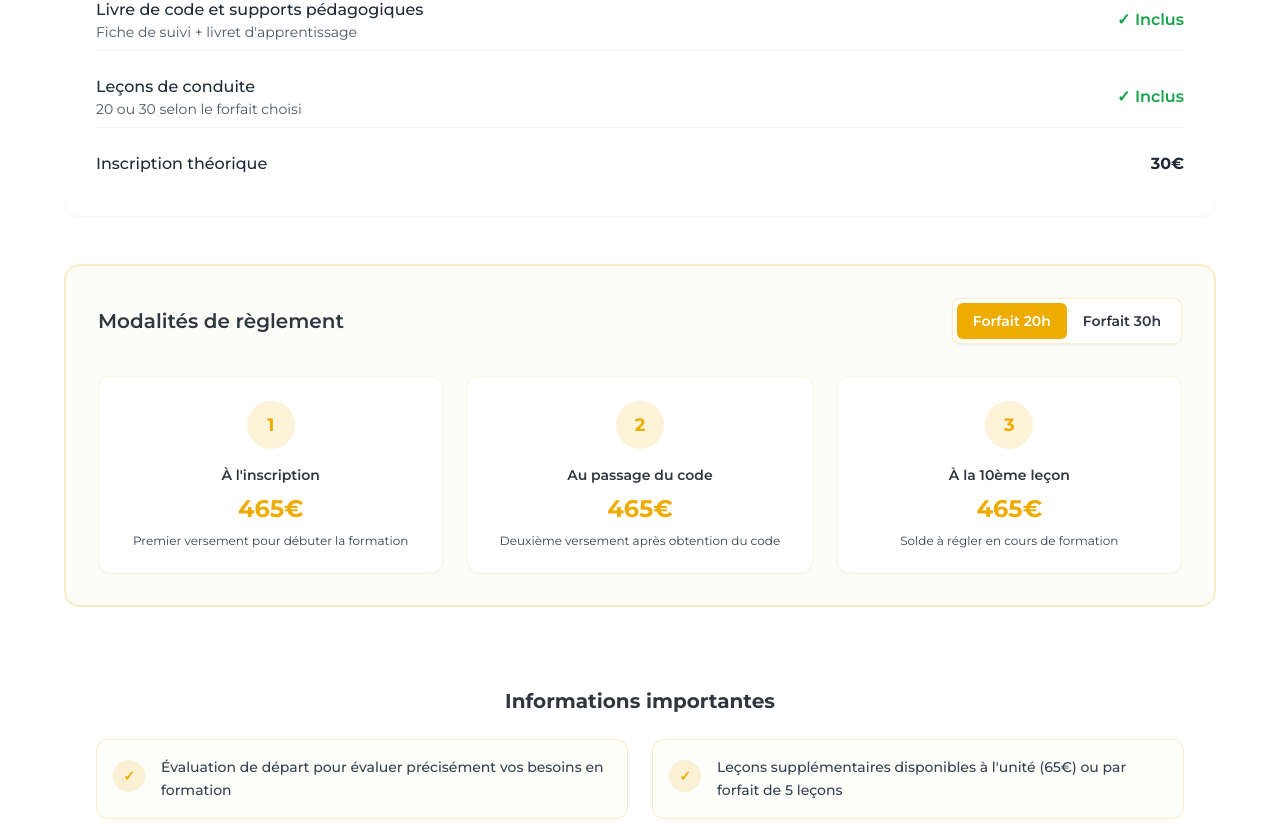
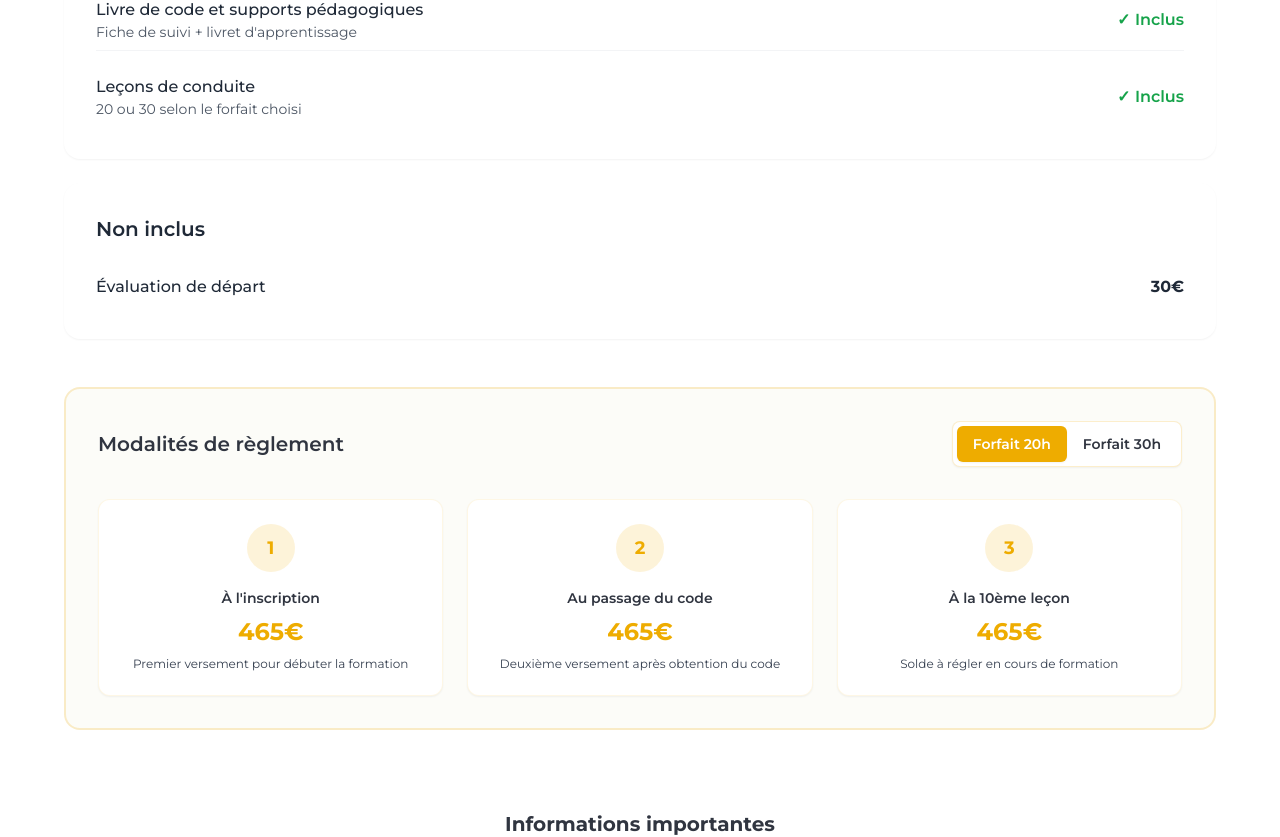
Before and after one commit to celianlb/accespermis77, a Next.js app: page /permis-auto/permis-b in a window 1280 px wide. Shown: the part 3524-4361 px from the top of the page. Built offline with nearby package versions, Linux system fonts and the light colour scheme.

Commit message:
Ajout de l'évaluation de départ avec des prix mis à jour pour plusieurs permis et ajustement des formules de permis dans le formulaire de contact.

```diff
--- a/src/app/permis-acceleres/permis-b/page.tsx
+++ b/src/app/permis-acceleres/permis-b/page.tsx
@@ -58,7 +58,7 @@ export default function PermisBAccelere() {
     {
       title: "Planning dédié",
       description:
-        "Créneaux réservés et flexibilité horaire pour une progression optimale et rapide",
+        "Créneaux réservés et flexibilité horaire pour une progression optimale et rapide, dimanche et jours fériés possible",
       icon: <FaClock />,
     },
     {
@@ -133,7 +133,7 @@ export default function PermisBAccelere() {
       description: "Remboursement si dépassement",
     },
     {
-      label: "Inscription théorique",
+      label: "Évaluation de départ",
       price: "30€",
     },
   ];
@@ -175,7 +175,7 @@ export default function PermisBAccelere() {
     "Garantie 60 jours maximum (examen compris) sinon remboursement de la différence",
     "Formation intensive avec créneaux prioritaires et planning dédié",
     "Évaluation de départ pour évaluer précisément vos besoins",
-    "Leçons supplémentaires disponibles à l'unité (65€) ou par forfait de 5 leçons",
+    "Leçons supplémentaires disponibles à l'unité (90€)",
     "Taux de réussite exceptionnel de 88% au premier passage en formation accélérée",
     "Moniteurs spécialisés en formation intensive pour une progression optimale",
   ];
--- a/src/app/permis-acceleres/permis-bea/page.tsx
+++ b/src/app/permis-acceleres/permis-bea/page.tsx
@@ -57,7 +57,7 @@ export default function PermisBEAAccelere() {
     {
       title: "Planning dédié",
       description:
-        "Créneaux réservés et flexibilité horaire pour une progression optimale et rapide",
+        "Créneaux réservés et flexibilité horaire pour une progression optimale et rapide, dimanche et jours fériés possible",
       icon: <FaClock />,
     },
     {
@@ -70,33 +70,19 @@ export default function PermisBEAAccelere() {
 
   const packages = [
     {
-      name: "Forfait Accéléré BEA 20h",
-      price: "1846€",
-      duration: "Code + 20 leçons",
+      name: "Forfait Accéléré BEA 13h",
+      price: "1500€",
+      duration: "Code + 13 leçons",
       features: [
         "Démarches administratives incluses",
         "Code en salle illimité 6 mois",
         "Fournitures pédagogiques complètes",
-        "20 leçons de conduite automatique",
+        "13 leçons de conduite automatique",
         "Présentation à l'examen",
         "Garantie 60 jours maximum",
       ],
       highlighted: true,
-      badge: "Le plus populaire",
-    },
-    {
-      name: "Forfait Accéléré BEA 30h",
-      price: "2376€",
-      duration: "Code + 30 leçons",
-      features: [
-        "Démarches administratives incluses",
-        "Code en salle illimité 6 mois",
-        "Fournitures pédagogiques complètes",
-        "30 leçons de conduite automatique",
-        "Présentation à l'examen",
-        "Suivi renforcé personnalisé",
-        "Garantie 60 jours maximum",
-      ],
+      badge: "Formule unique",
     },
   ];
 
@@ -119,7 +105,7 @@ export default function PermisBEAAccelere() {
     {
       label: "Leçons de conduite automatique",
       included: true,
-      description: "20 ou 30 selon le forfait choisi",
+      description: "13 leçons de formation initiale",
     },
     {
       label: "Présentation à l'examen",
@@ -132,38 +118,23 @@ export default function PermisBEAAccelere() {
       description: "Remboursement si dépassement",
     },
     {
-      label: "Inscription théorique",
-      price: "30€",
+      label: "Évaluation de départ",
+      price: "35€",
     },
   ];
 
   const paymentOptions = [
     {
-      hours: "Forfait Accéléré BEA 20h",
+      hours: "Forfait Accéléré BEA 13h",
       schedule: [
         {
           step: "À l'inscription",
-          amount: "900€",
+          amount: "750€",
           description: "Premier versement pour débuter la formation",
         },
         {
-          step: "À la 10ème leçon",
-          amount: "946€",
-          description: "Solde à régler en cours de formation",
-        },
-      ]
-    },
-    {
-      hours: "Forfait Accéléré BEA 30h",
-      schedule: [
-        {
-          step: "À l'inscription",
-          amount: "1188€",
-          description: "Premier versement pour débuter la formation",
-        },
-        {
-          step: "À la 15ème leçon",
-          amount: "1188€",
+          step: "À la 6ème leçon",
+          amount: "750€",
           description: "Solde à régler en cours de formation",
         },
       ]
@@ -174,7 +145,7 @@ export default function PermisBEAAccelere() {
     "Garantie 60 jours maximum (examen compris) sinon remboursement de la différence",
     "Formation intensive automatique avec créneaux prioritaires et planning dédié",
     "Évaluation de départ pour évaluer précisément vos besoins",
-    "Leçons supplémentaires disponibles à l'unité (70€) ou par forfait de 5 leçons",
+    "Leçons supplémentaires disponibles à l'unité (95€)",
     "Taux de réussite exceptionnel de 88% au premier passage en formation accélérée",
     "Véhicules automatiques récents équipés de technologies de sécurité"
   ];
@@ -188,14 +159,9 @@ export default function PermisBEAAccelere() {
         icon={<FaCar />}
         pricing={[
           {
-            title: "Forfait Accéléré BEA 20h",
-            price: 1846,
-            hours: "Code + 20 leçons"
-          },
-          {
-            title: "Forfait Accéléré BEA 30h",
-            price: 2376,
-            hours: "Code + 30 leçons"
+            title: "Forfait Accéléré BEA 13h",
+            price: 1500,
+            hours: "Code + 13 leçons"
           }
         ]}
         conditions={conditions}
--- a/src/app/permis-auto/conduite-accompagnee-automatique/page.tsx
+++ b/src/app/permis-auto/conduite-accompagnee-automatique/page.tsx
@@ -133,6 +133,10 @@ export default function ConduiteAccompagneeAutomatique() {
       included: true,
       description: "RDV à 1500km et 2500km (2h chacun)",
     },
+    {
+      label: "Évaluation de départ",
+      price: "35€",
+    },
   ];
 
   const paymentOptions = [
@@ -150,12 +154,12 @@ export default function ConduiteAccompagneeAutomatique() {
           description: "Deuxième versement après obtention du code",
         },
         {
-          step: "À la 10ème leçon",
+          step: "À la 1ère leçon",
           amount: "375€",
           description: "Troisième versement en cours de formation",
         },
         {
-          step: "À la 18ème leçon",
+          step: "À la 6ème leçon",
           amount: "375€",
           description: "Solde à régler en fin de formation",
         },
@@ -175,12 +179,12 @@ export default function ConduiteAccompagneeAutomatique() {
           description: "Deuxième versement après obtention du code",
         },
         {
-          step: "À la 10ème leçon",
+          step: "À la 1ère leçon",
           amount: "450€",
           description: "Troisième versement en cours de formation",
         },
         {
-          step: "À la 15ème leçon",
+          step: "À la 6ème leçon",
           amount: "450€",
           description: "Solde à régler en cours de formation",
         },
--- a/src/app/permis-auto/conduite-accompagnee-manuelle/page.tsx
+++ b/src/app/permis-auto/conduite-accompagnee-manuelle/page.tsx
@@ -118,6 +118,10 @@ export default function ConduiteAccompagneeManuelle() {
       included: true,
       description: "RDV à 1500km et 2500km (2h chacun)",
     },
+    {
+      label: "Évaluation de départ",
+      price: "30€",
+    },
   ];
 
   const paymentOptions = [
--- a/src/app/permis-auto/permis-b/page.tsx
+++ b/src/app/permis-auto/permis-b/page.tsx
@@ -121,7 +121,7 @@ export default function PermisB() {
       description: "20 ou 30 selon le forfait choisi",
     },
     {
-      label: "Inscription théorique",
+      label: "Évaluation de départ",
       price: "30€",
     },
   ];
@@ -176,7 +176,7 @@ export default function PermisB() {
 
   const additionalInfo = [
     "Évaluation de départ pour évaluer précisément vos besoins en formation",
-    "Leçons supplémentaires disponibles à l'unité (65€) ou par forfait de 5 leçons",
+    "Leçons supplémentaires disponibles à l'unité (65€)",
     "Taux de réussite exceptionnel de 82% au premier passage de l'examen",
     "Formation adaptée à votre rythme avec un suivi personnalisé constant",
     "Véhicules école récents équipés de double commande et technologies de sécurité",
--- a/src/app/permis-auto/permis-bea/page.tsx
+++ b/src/app/permis-auto/permis-bea/page.tsx
@@ -121,8 +121,8 @@ export default function PermisBEA() {
       description: "13 ou 20 selon le forfait choisi",
     },
     {
-      label: "Inscription théorique",
-      price: "30€",
+      label: "Évaluation de départ",
+      price: "35€",
     },
   ];
 
@@ -171,7 +171,7 @@ export default function PermisBEA() {
 
   const additionalInfo = [
     "Évaluation de départ pour évaluer précisément vos besoins en formation",
-    "Leçons supplémentaires disponibles à l'unité (70€) ou par forfait de 5 leçons",
+    "Leçons supplémentaires disponibles à l'unité (70€)",
     "Taux de réussite exceptionnel de 82% au premier passage de l'examen",
     "Formation adaptée à votre rythme avec un suivi personnalisé constant",
     "Véhicules automatiques récents équipés de double commande et technologies de sécurité",
--- a/src/app/permis-moto/permis-125-a1/page.tsx
+++ b/src/app/permis-moto/permis-125-a1/page.tsx
@@ -119,8 +119,7 @@ export default function Permis125A1() {
     },
     {
       label: "Évaluation de départ",
-      price: "25€",
-      description: "Obligatoire - non incluse dans le forfait",
+      price: "35€",
     },
     {
       label: "Code moto (ETM)",
--- a/src/app/permis-moto/permis-a2/page.tsx
+++ b/src/app/permis-moto/permis-a2/page.tsx
@@ -122,6 +122,10 @@ export default function PermisA2() {
       included: true,
       description: "Frais d'accompagnement inclus",
     },
+    {
+      label: "Évaluation de départ",
+      price: "35€",
+    },
   ];
 
   const paymentOptions = [
--- a/src/components/Pages/PricingSection.tsx
+++ b/src/components/Pages/PricingSection.tsx
@@ -114,12 +114,17 @@ export default function PricingSection({
 
           {/* Included Items */}
           {includedItems.length > 0 && (
-            <div className="bg-white rounded-2xl shadow-sm p-8 mb-12">
+            <>
+              {/* Section Inclus */}
+              {includedItems.filter(item => item.included).length > 0 && (
+                <div className="bg-white rounded-2xl shadow-sm p-8 mb-6">
                   <h3 className="text-xl font-semibold text-gray-800 mb-6">
                     Ce qui est inclus
                   </h3>
                   <div className="space-y-4">
-                {includedItems.map((item, index) => (
+                    {includedItems
+                      .filter(item => item.included)
+                      .map((item, index) => (
                         <div
                           key={index}
                           className="flex justify-between items-center py-2 border-b border-gray-100 last:border-b-0"
@@ -135,22 +140,51 @@ export default function PricingSection({
                             )}
                           </div>
                           <div className="text-right">
-                      {item.price ? (
-                        <span className="font-bold text-gray-800">
-                          {item.price}
-                        </span>
-                      ) : item.included ? (
                             <span className="text-green-600 font-semibold">
                               ✓ Inclus
                             </span>
-                      ) : (
-                        <span className="text-gray-500">En option</span>
-                      )}
                           </div>
                         </div>
                       ))}
                   </div>
                 </div>
+              )}
+
+              {/* Section Non Inclus */}
+              {includedItems.filter(item => item.price).length > 0 && (
+                <div className="bg-white rounded-2xl shadow-sm p-8 mb-12">
+                  <h3 className="text-xl font-semibold text-gray-800 mb-6">
+                    Non inclus
+                  </h3>
+                  <div className="space-y-4">
+                    {includedItems
+                      .filter(item => item.price)
+                      .map((item, index) => (
+                        <div
+                          key={index}
+                          className="flex justify-between items-center py-2 border-b border-gray-100 last:border-b-0"
+                        >
+                          <div>
+                            <span className="text-gray-800 font-medium">
+                              {item.label}
+                            </span>
+                            {item.description && (
+                              <p className="text-gray-600 text-sm">
+                                {item.description}
+                              </p>
+                            )}
+                          </div>
+                          <div className="text-right">
+                            <span className="font-bold text-gray-800">
+                              {item.price}
+                            </span>
+                          </div>
+                        </div>
+                      ))}
+                  </div>
+                </div>
+              )}
+            </>
           )}
 
           {/* Payment Schedule */}
```
Also changed, not shown: src/app/api/contact/route.ts (+18 -3 lines), src/components/Contact/ContactForm.tsx (+5 -5 lines). Lines whose indentation alone changed are shown as unchanged.
